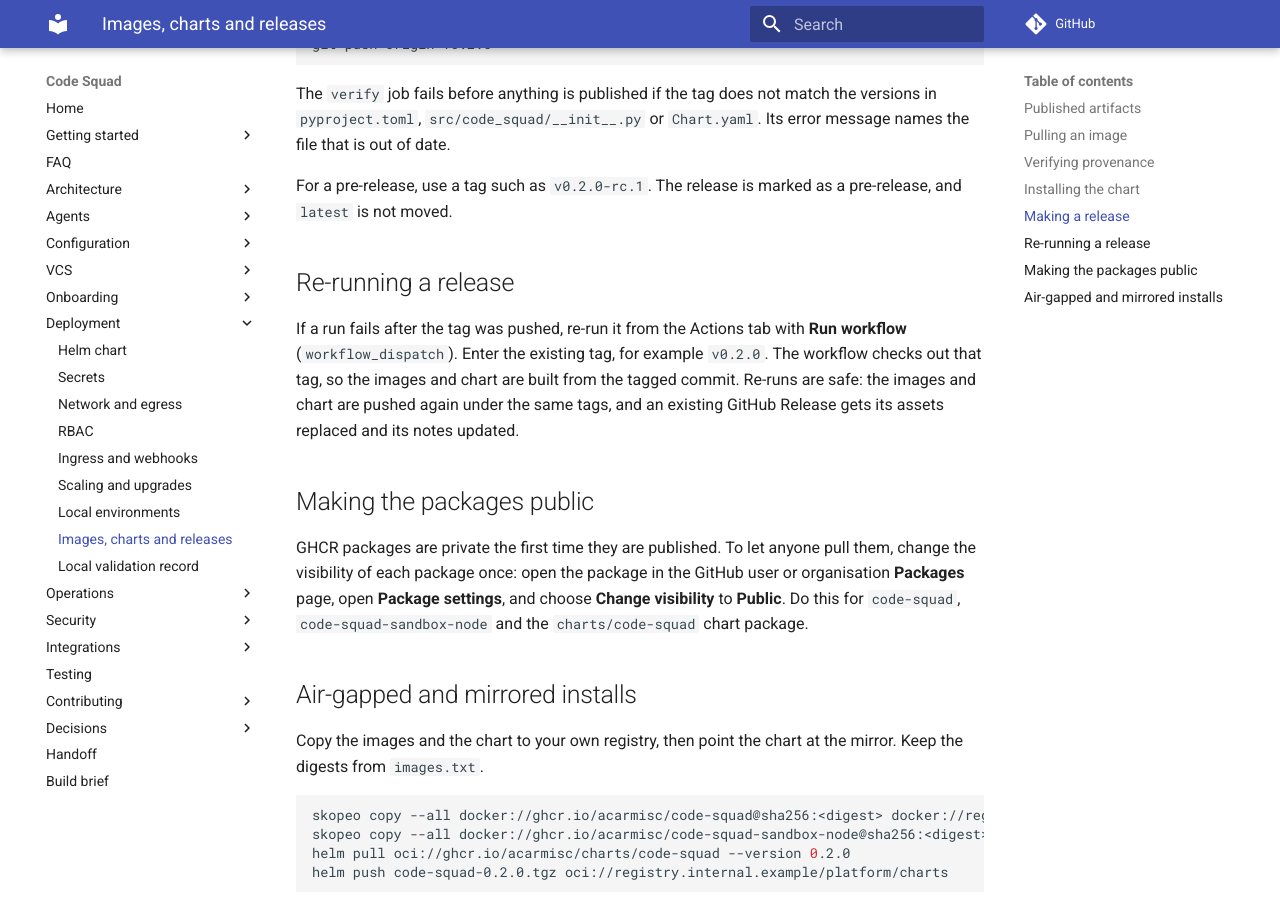
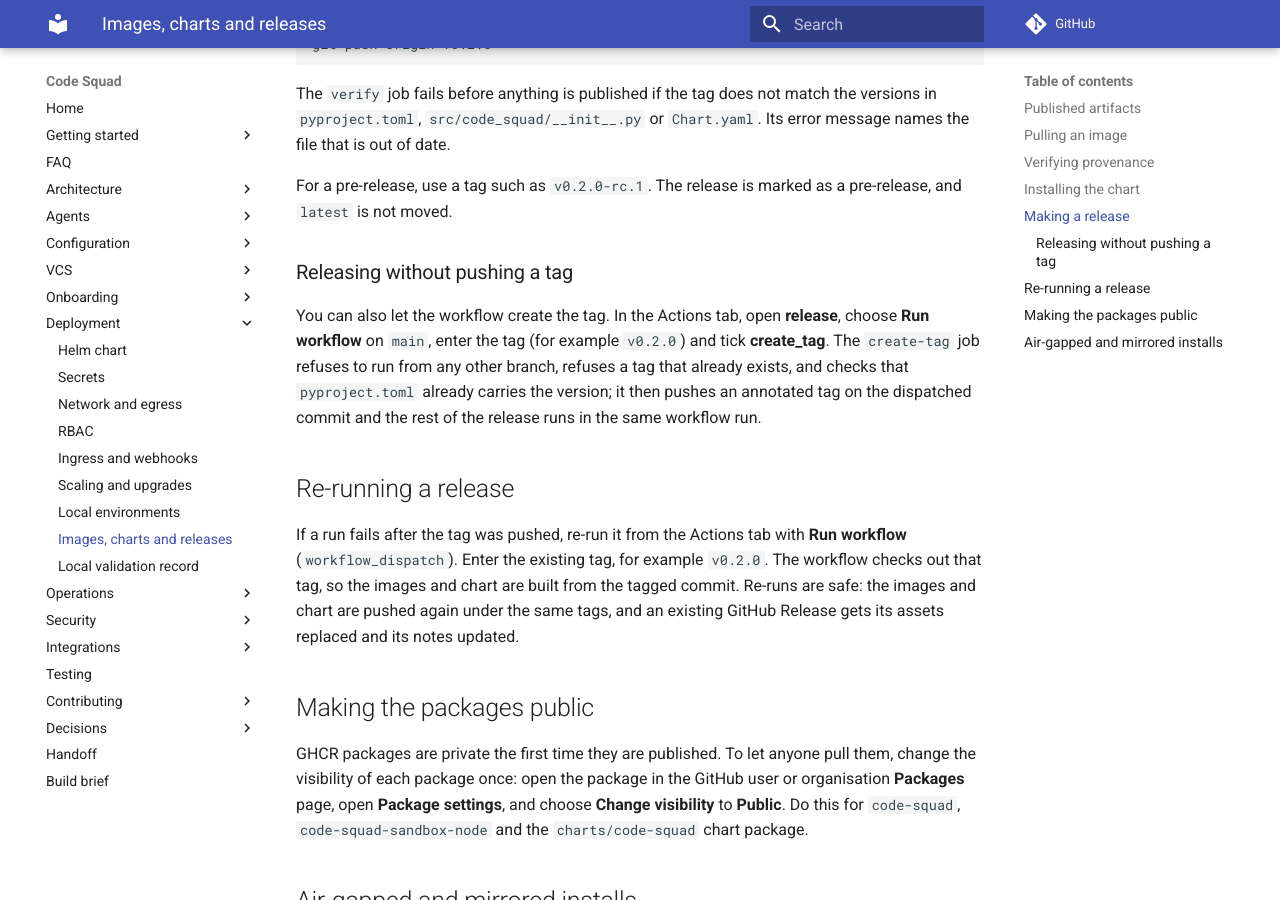
Before and after one commit to acarmisc/the-office-ai-squad, an MkDocs documentation site: the page built from docs/deployment/images-and-releases.md, in a window 1280 px wide and 900 px high, scrolled down 1933 px. Built offline with MkDocs 1.6.1 and Material for MkDocs 9.7.7, drawn with Linux system fonts in a browser that asks for light colours; comment, search, counter and statistics services are not loaded.

Commit message:
ci(release): allow creating the release tag from a workflow_dispatch on main
A dispatch with create_tag=true creates an annotated tag on the dispatched main commit
(refusing other branches, existing tags and a pyproject version that does not match),
then the release continues in the same run. Documented in images-and-releases.md.

Co-Authored-By: Claude Opus 5.5 <noreply@anthropic.com>
Claude-Session: https://claude.ai/code/session_01CUMoBK4DHuUneTihxCjCGp

```diff
--- a/docs/deployment/images-and-releases.md
+++ b/docs/deployment/images-and-releases.md
@@ -74,6 +74,13 @@ The `verify` job fails before anything is published if the tag does not match th
 
 For a pre-release, use a tag such as `v0.2.0-rc.1`. The release is marked as a pre-release, and `latest` is not moved.
 
+### Releasing without pushing a tag
+
+You can also let the workflow create the tag. In the Actions tab, open **release**, choose **Run workflow** on `main`, enter the
+tag (for example `v0.2.0`) and tick **create_tag**. The `create-tag` job refuses to run from any other branch, refuses a tag that
+already exists, and checks that `pyproject.toml` already carries the version; it then pushes an annotated tag on the dispatched
+commit and the rest of the release runs in the same workflow run.
+
 ## Re-running a release
 
 If a run fails after the tag was pushed, re-run it from the Actions tab with **Run workflow** (`workflow_dispatch`). Enter the
```
Also changed, not shown: 2 other files.
